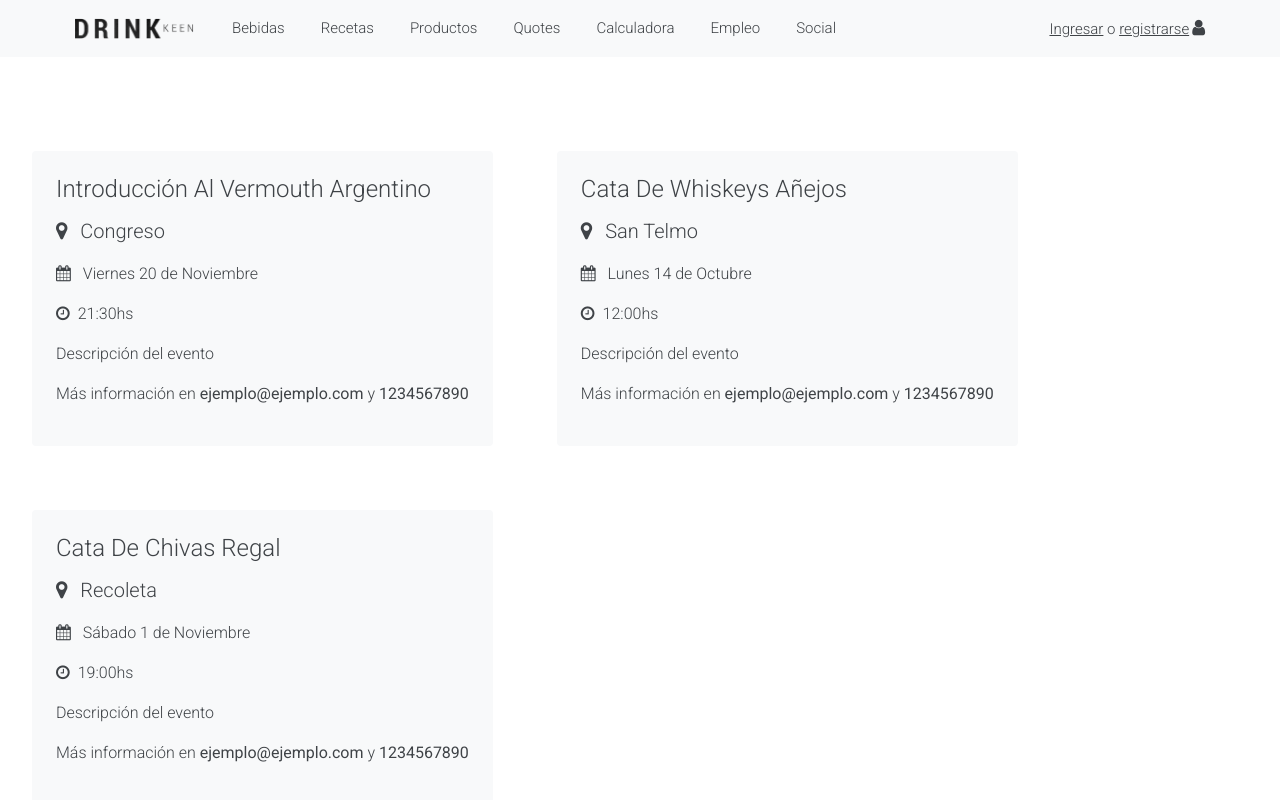
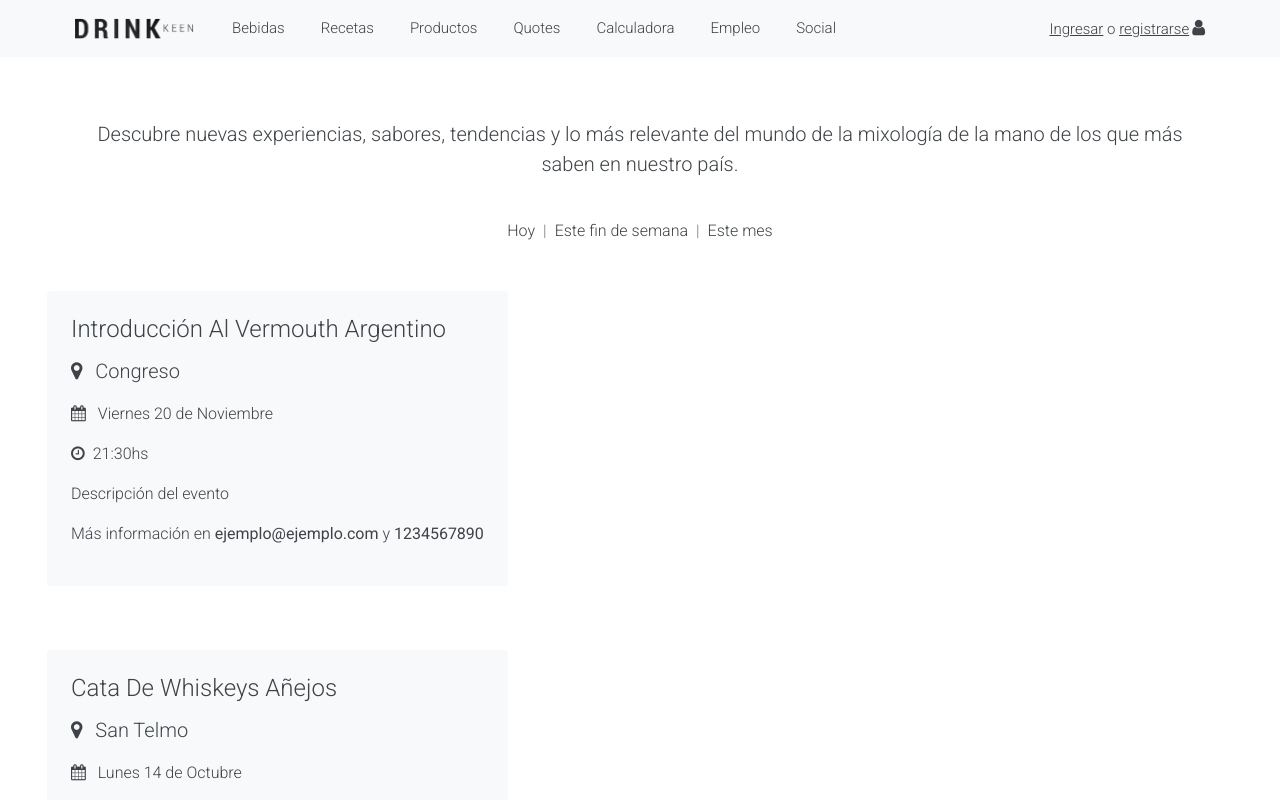
Before and after one commit to okaywaitwhat/drinkkeen, a Vue app in the folder web/: page /social in a window 1280 px wide. Both pictures are taken after a click on the picture 640 px from the left and 400 px from the top of the page. Shown: the top 800 px of the page. Built offline with nearby package versions, Linux system fonts and the light colour scheme; what vue-progressive-image would draw is missing.

Commit message:
+ maitai welcome img

```diff
--- a/web/src/components/BeverageView.vue
+++ b/web/src/components/BeverageView.vue
@@ -6,10 +6,11 @@
       <figure :key="category.name" class="pointer d-flex align-items-center">
         <i class="fa fa-chevron-left" style="display:none"></i>
       </figure>
-      <Beverage class="bottle-img"
-        :item="item" v-for="item in category.marks" :key="item.img"
-        :class="{ show: bottlesLoaded === category.marks.length }"
-        @load="bottleImageLoad()" />
+        <Beverage class="bottle-img"
+          :item="beverage" v-for="beverage in category.marks" :key="beverage.img"
+          :class="{ show: bottlesLoaded === category.marks.length }"
+          @load="bottleImageLoad()"
+          />
       <figure :key="category.name" class="pointer d-flex align-items-center">
         <i class="fa fa-chevron-right" style="display:none"></i>
       </figure>
--- a/web/src/components/Beverages.vue
+++ b/web/src/components/Beverages.vue
@@ -1,6 +1,6 @@
 <template>
   <section class="container">
-    <p class="lead pb-5">La esencia de las bebidas se mezclan para adentrarte a un nuevo mundo. Desde el whisky hasta la ginebra, incia un recorrido que será el comienzo de infinitas e inovidables historias.</p>
+    <p class="lead pb-4">La esencia de las bebidas se mezclan para adentrarte a un nuevo mundo. Desde el whisky hasta la ginebra, incia un recorrido que será el comienzo de infinitas e inovidables historias.</p>
     <div>
       <nav aria-label="breadcrumb">
         <ol class="breadcrumb justify-content-center bg-transparent p-0">
--- a/web/src/components/CategorySheet.vue
+++ b/web/src/components/CategorySheet.vue
@@ -4,7 +4,7 @@
       <div class="row bg-light">
         <div class="col-lg-12 p-0 text-justify">
           <template>
-            <b-card no-body class="mb-1">
+            <b-card no-body class="mb-0">
               <b-card-header class="p-0" role="tab">
                 <button v-b-toggle.history type="button" class="btn btn-light btn-block">
                   <h3 class="tab-title">Historia</h3>
@@ -21,7 +21,7 @@
             <b-card no-body class="mb-0">
               <b-card-header class="p-0" role="tab">
                 <button v-b-toggle.description type="button" class="btn btn-light btn-block">
-                  <h3 class="tab-title">Descripcion</h3>
+                  <h3 class="tab-title">Descripción</h3>
                 </button>
               </b-card-header>
               <b-collapse id="description">
@@ -64,4 +64,8 @@ export default {
   border-bottom: 0;
   background-color: transparent;
 }
+
+.btn, .btn-block {
+  border-color: transparent;
+}
 </style>
--- a/web/src/components/Collections.vue
+++ b/web/src/components/Collections.vue
@@ -1,6 +1,6 @@
 <template>
   <section class="container">
-    <p class="lead text-center pb-5">Encontrá las recetas ideales y dejate sorprender por nuevos sabores, prepara cócteles desde tu casa y disfruta de increíbles bebidas con vodka, tequila, whisky, ron, ginebra y más. Descubre los sabores del mundo y tu cocktail ideal.</p>
+    <p class="lead text-center pb-4">Encontrá las recetas ideales y dejate sorprender por nuevos sabores, prepara cócteles desde tu casa y disfruta de increíbles bebidas con vodka, tequila, whisky, ron, ginebra y más. Descubre los sabores del mundo y tu cocktail ideal.</p>
     <div class="container text-center" v-for="(category, i) in categories" :key="i">
       <Collection :category="category" />
       <hr class="mt-5 mb-5">
--- a/web/src/components/Meeting.vue
+++ b/web/src/components/Meeting.vue
@@ -6,7 +6,7 @@
       <p class="text-justify"><strong><i class="fa fa-calendar"></i></strong> {{ post.date }}</p>
       <p class="text-justify"><strong><i class="fa fa-clock-o"></i></strong>{{ post.hour }}hs</p>
       <p class="text-justify">{{ post.description }}</p>
-      <p class="text-justify">Más información en <strong>{{ post.mail }}</strong> y <strong>{{ post.phone }}</strong></p>
+      <p class="text">Más información en <strong>{{ post.mail }}</strong> y <strong>{{ post.phone }}</strong></p>
     </div>
   </div>
 </template>
--- a/web/src/components/ProductSheet.vue
+++ b/web/src/components/ProductSheet.vue
@@ -1,6 +1,6 @@
 <template>
   <section>
-    <div class="container text-center">
+    <div class="container">
       <div class="row p-4">
         <div class="col-lg-6">
           <img class="pointer" src="../assets/mediaproductos/barroll3-min.jpg">
@@ -16,7 +16,17 @@
     </div>
     <div class="col-lg-12 gradient"></div>
     <div class="col-lg-12 gradient"></div>
-    <div class="col-lg-12 gradient"></div>
+    <div class="col-lg-12 gradient">
+      <div class="container text-center">
+        <h5 class="mt-5 mb-4">Especificaciones:</h5>
+        <p>Dolorem ab asperiores est non similique necessitatibus possimus eos. Eaque?</p>
+        <p>Officiis, reprehenderit commodi, esse nobis atque eveniet facere error vitae aspernatur quis.</p>
+        <p>Lorem ipsum dolor, sit amet consectetur adipisicing elit.</p>
+        <p>Dolorem ab asperiores est non similique necessitatibus possimus eos. Eaque?</p>
+        <p>Officiis, reprehenderit commodi, esse nobis atque eveniet facere error vitae aspernatur quis.</p>
+        <p>Lorem ipsum dolor, sit amet consectetur adipisicing elit.</p>
+      </div>
+    </div>
   </section>
 </template>
 
@@ -38,11 +48,11 @@ export default {
   img {
     width: 20rem;
     border-radius: 50%;
+    margin-bottom: 3rem;
   }
 }
 
 .container {
   max-width: 900px;
 }
-
 </style>
--- a/web/src/components/Registration.vue
+++ b/web/src/components/Registration.vue
@@ -1,5 +1,7 @@
 <template>
-  <section class="container bg-white d-flex flex-column justify-content-center">
+  <section
+    :style="{'background-image': `url(${require('../assets/media/maitai.png')})`}">
+    <div class="container d-flex flex-column justify-content-center pt-5">
       <div class="row">
         <div class="col-lg-7">
           <div class="p-4">
@@ -9,6 +11,7 @@
         </div>
         <div class="col-lg-5">
           <RegistrationForm class="p-4" />
+        </div>
       </div>
     </div>
   </section>
@@ -26,4 +29,8 @@ export default {
 </script>
 
 <style lang="scss" scoped>
+section {
+  background: bottom left no-repeat;
+  background-size: 47rem;
+}
 </style>
--- a/web/src/components/Social.vue
+++ b/web/src/components/Social.vue
@@ -1,7 +1,18 @@
 <template>
     <section>
+      <div class="container text-center">
+        <p class="lead pb-4">Descubre nuevas experiencias, sabores, tendencias y lo más relevante del mundo de la mixología de la mano de los que más saben en nuestro país.</p>
+      </div>
+
       <div class="container-fluid">
-        <div class="row">
+        <nav aria-label="breadcrumb">
+        <ol class="breadcrumb justify-content-center bg-transparent p-0">
+          <li class="breadcrumb-item pointer">Hoy</li>
+          <li class="breadcrumb-item pointer">Este fin de semana</li>
+          <li class="breadcrumb-item pointer">Este mes</li>
+        </ol>
+        </nav>
+        <div>
             <Meeting :post="meeting" v-for="meeting in posts" :key="meeting.title" />
         </div>
       </div>
@@ -31,4 +42,9 @@ section {
   min-height: 100%;
   width: 100%;
 }
+
+.breadcrumb >
+  li+li:before {
+    content: '|';
+  }
 </style>
--- a/web/src/data/socialevents.js
+++ b/web/src/data/socialevents.js
@@ -1,4 +1,31 @@
 export default [
+  {
+    event: 'Introducción al Vermouth Argentino',
+    place: 'Congreso',
+    description: 'Descripción del evento',
+    date: 'Viernes 20 de Noviembre',
+    hour: '21:30',
+    mail: 'ejemplo@ejemplo.com',
+    phone: '1234567890',
+  },
+  {
+    event: 'Cata de whiskeys añejos',
+    place: 'San Telmo',
+    description: 'Descripción del evento',
+    date: 'Lunes 14 de Octubre',
+    hour: '12:00',
+    mail: 'ejemplo@ejemplo.com',
+    phone: '1234567890',
+  },
+  {
+    event: 'Cata de Chivas Regal',
+    place: 'Recoleta',
+    description: 'Descripción del evento',
+    date: 'Sábado 1 de Noviembre',
+    hour: '19:00',
+    mail: 'ejemplo@ejemplo.com',
+    phone: '1234567890',
+  },
   {
     event: 'Introducción al Vermouth Argentino',
     place: 'Congreso',
```
Also changed, not shown: 1 other file (tests, documents, lock files or other folders). Lines whose indentation alone changed are shown as unchanged.
